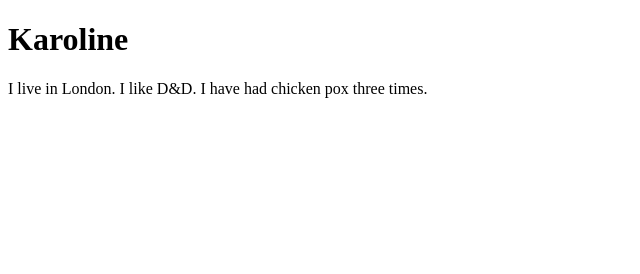
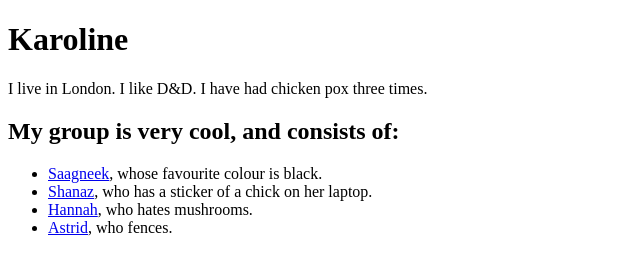
Before and after one commit to KarolineHansen/INST0018_23-24_uczckkh, a plain HTML site: page index.html in a window 1280 px wide. Shown: the whole page, without its empty margins (0-640 px from the left). Drawn offline with Linux system fonts and the light colour scheme.

Commit message:
Update index.html

```diff
--- a/index.html
+++ b/index.html
@@ -6,5 +6,12 @@
 <body>
  <h1>Karoline</h1>
  <p>I live in London. I like D&D. I have had chicken pox three times.</p>
+ <h2>My group is very cool, and consists of:</h2>
+ <ul>
+ <li> <a href="https://saagneek.github.io/INST0018_23-23_-uczcasu/">Saagneek</a>, whose favourite colour is black.</li>
+ <li> <a href="https://shanazzzz.github.io/INST0018_23-23_-uczcuni/">Shanaz</a>, who has a sticker of a chick on her laptop.</li>
+ <li> <a href="https://hestrey.github.io/INST0018_23-23_-uczchs1/">Hannah</a>, who hates mushrooms.</li>
+ <li> <a href="https://vriesea.github.io/INST0018_23-23_-uczca04/">Astrid</a>, who fences.</li>
+ </ul>
 </body>
 </html>
```
